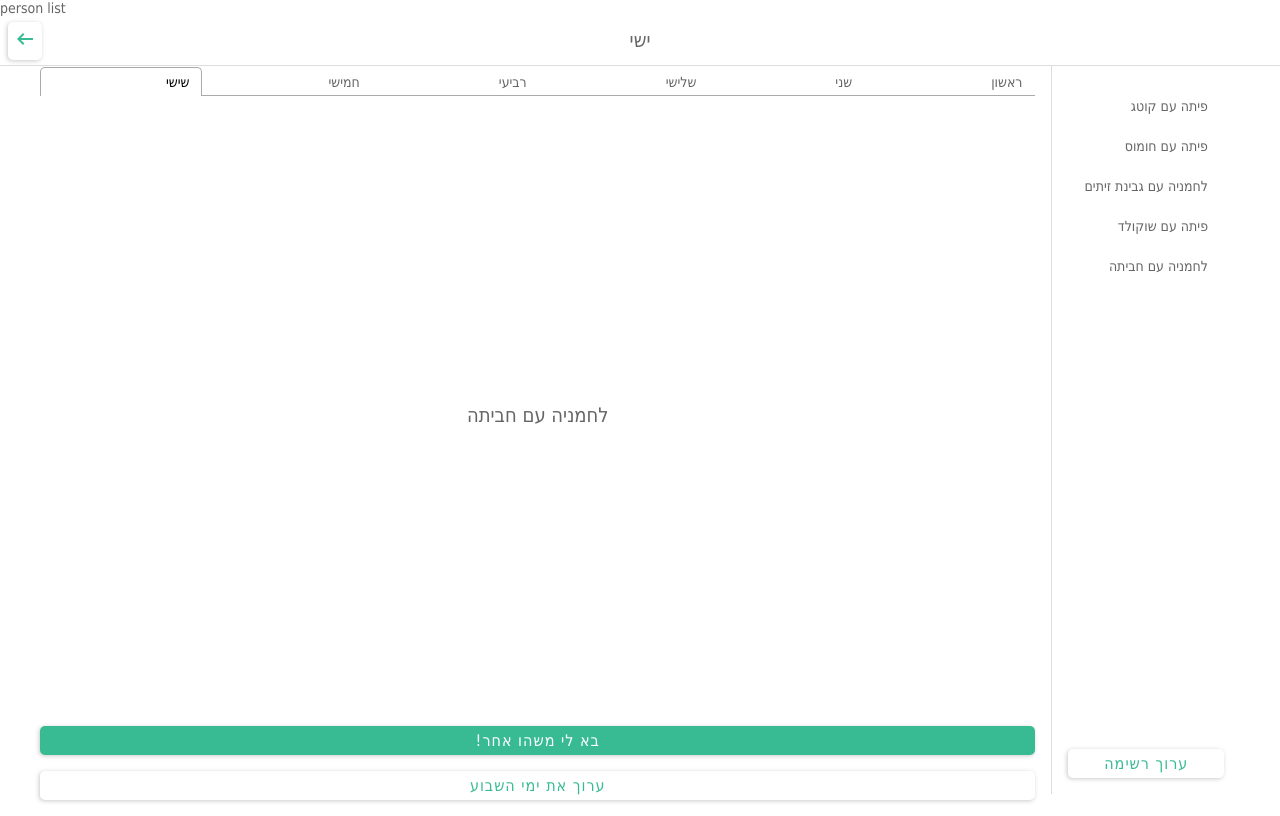
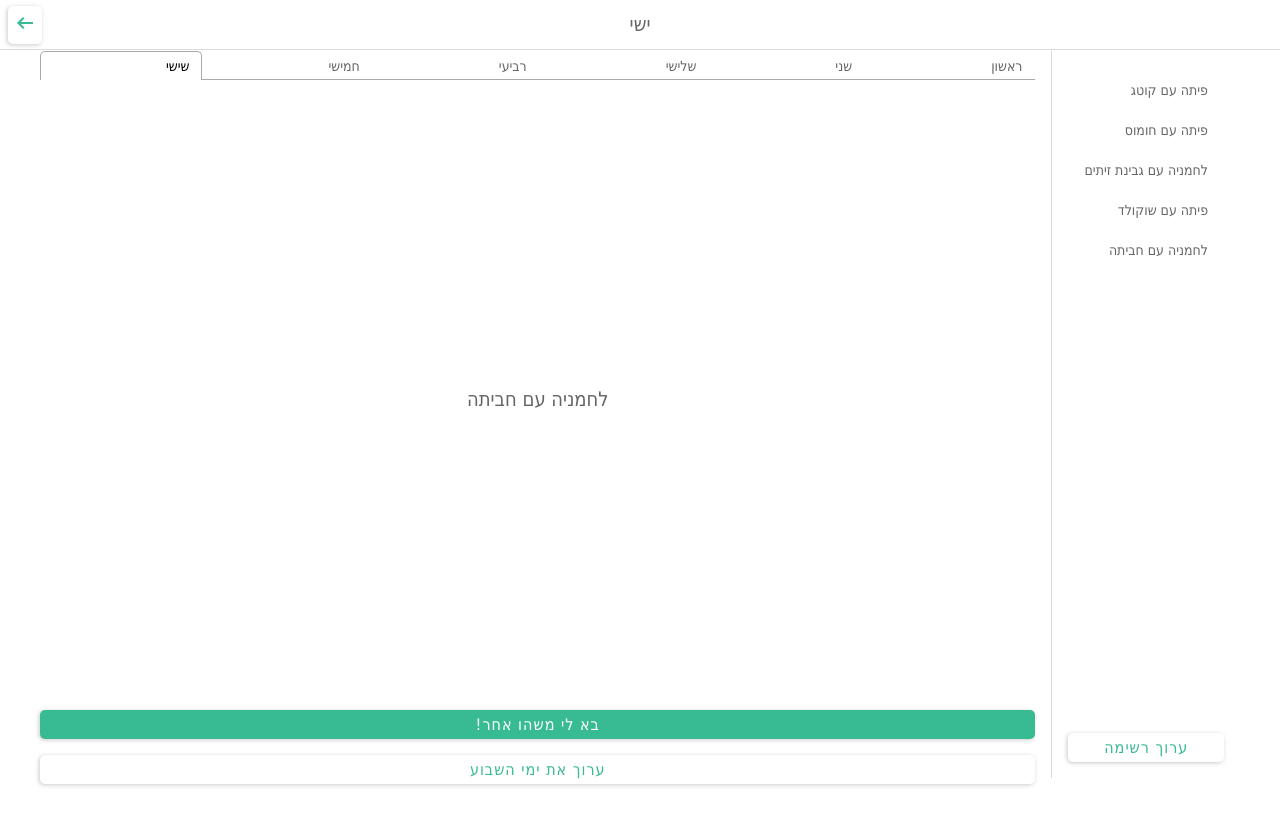
Before and after one commit to matancris/ChooseApp, a React (Vite) app: page /person/C1 in a window 1280 px wide. Built offline with nearby package versions, Linux system fonts and the light colour scheme.

Commit message:
redirected

```diff
--- a/src/App.jsx
+++ b/src/App.jsx
@@ -26,7 +26,6 @@ function App() {
 
   return (
     <section className="App">
-      <Link to='/person'>person list</Link>
 
       <MobileContext.Provider value={isMobile}>
        <Outlet />
```
